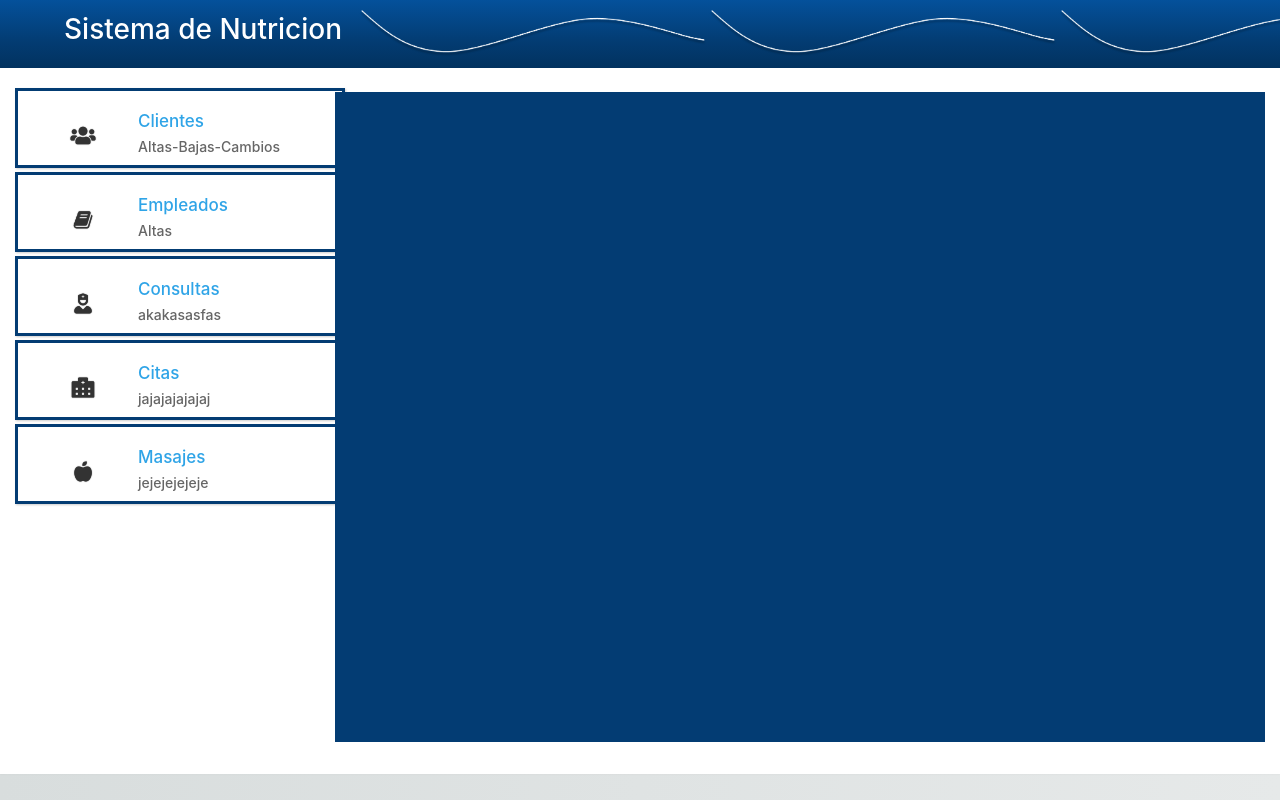
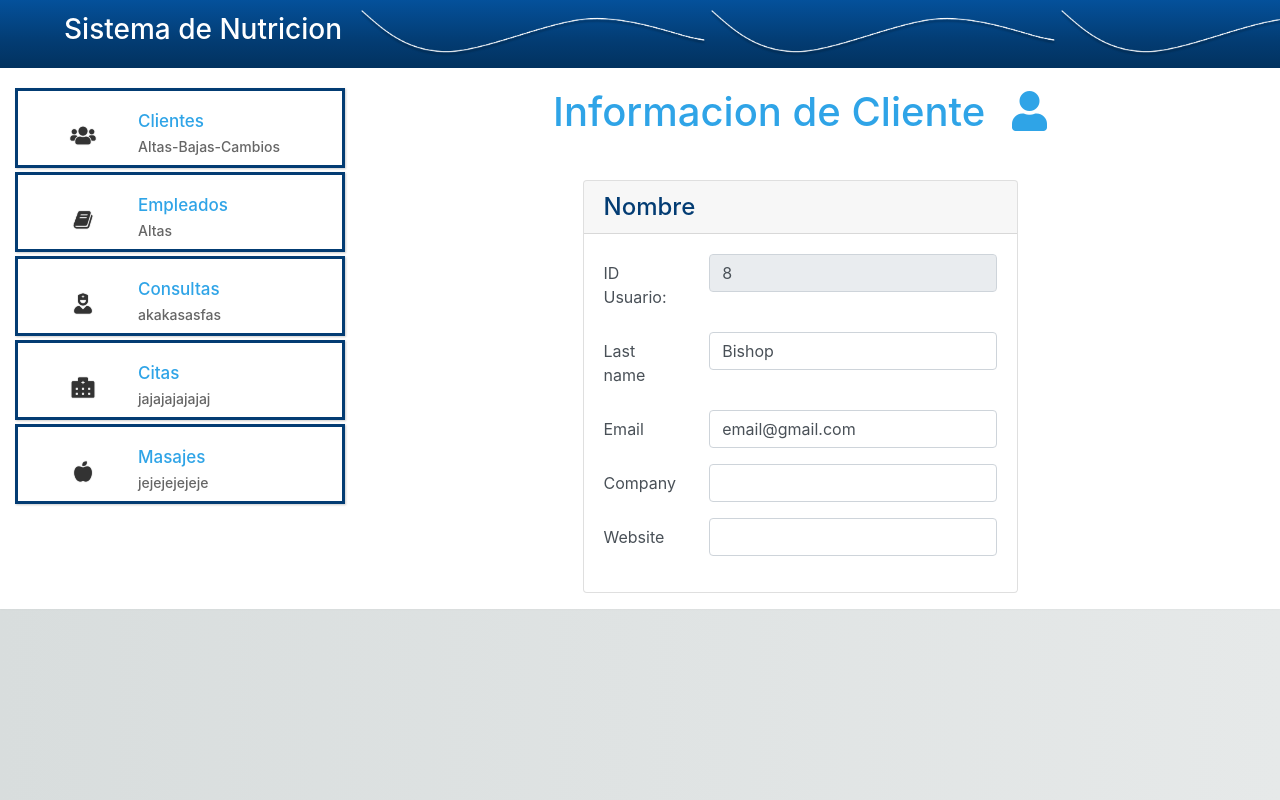
Before and after one commit to samisuras/NutritionalDesktopApp, an Electron app: page public/index.html at #!/detallesCTE in a window 1280 px wide. Shown: the top 800 px of the page. Drawn offline with nearby package versions, Linux system fonts and the light colour scheme; no server answers.

Commit message:
extraccion de clientes a la vista, formulario de informacion de usuario

```diff
--- /dev/null
+++ b/public/components/clientes/detallesCte.html
@@ -0,0 +1,47 @@
+<h1 class="h1">{{m}}  <i class="fas fa-user ml-3"></i></h1>
+<div class="container py-3">
+    <div class="row">
+        <div class="mx-auto col-sm-6">
+            <div class="card">
+                <div class="card-header">
+                    <h4 class="mb-0 text-info">Nombre</h4>
+                </div>
+                <div class="card-body">
+                    <form class="form" role="form" autocomplete="off">
+                        <div class="form-group row">
+                            <label class="col-lg-3 col-form-label form-control-label">ID Usuario:</label>
+                            <div class="col-lg-9">
+                                <input class="form-control" type="text" value="8" disabled>
+                            </div>
+                        </div>
+                        <div class="form-group row">
+                            <label class="col-lg-3 col-form-label form-control-label">Last name</label>
+                            <div class="col-lg-9">
+                                <input class="form-control" type="text" value="Bishop">
+                            </div>
+                        </div>
+                        <div class="form-group row">
+                            <label class="col-lg-3 col-form-label form-control-label">Email</label>
+                            <div class="col-lg-9">
+                                <input class="form-control" type="email" value="email@gmail.com">
+                            </div>
+                        </div>
+                        <div class="form-group row">
+                            <label class="col-lg-3 col-form-label form-control-label">Company</label>
+                            <div class="col-lg-9">
+                                <input class="form-control" type="text" value="">
+                            </div>
+                        </div>
+                        <div class="form-group row">
+                            <label class="col-lg-3 col-form-label form-control-label">Website</label>
+                            <div class="col-lg-9">
+                                <input class="form-control" type="url" value="">
+                            </div>
+                        </div>
+                    </form>
+
+                </div>
+            </div>
+        </div>
+    </div>
+</div>
--- a/public/routing.js
+++ b/public/routing.js
@@ -35,6 +35,10 @@ app.config(function ($routeProvider) {
             templateUrl: './components/clientes/verClientes.html',
             controller: 'verCteCtrl'
         })
+        .when('/detallesCTE', {
+            templateUrl: './components/clientes/detallesCte.html',
+            controller: 'detallesCteCtrl'
+        })
         .otherwise({
             templateUrl: 'components/inicio/inicio.html',
             controller: 'indexController'
@@ -47,8 +51,16 @@ app.controller('indexController', function ($scope) {
 //Separar los controllers
 app.controller('inicioCtrl',  function($scope){
 });
-app.controller('verCteCtrl',  function($scope){
+app.controller('verCteCtrl',  function($scope, $http){
     $scope.titulo = "Ver Clientes";
+
+    $http.get("https://first12354.herokuapp.com/user/clientes", {
+
+    })
+    .then(function (respuesta) {
+        $scope.users = respuesta.data.usuarios;
+        console.log($scope.users);
+    });
 
 });
 app.controller('clientesCtrl', function($scope, $http, $location){
@@ -198,6 +210,19 @@ app.controller('expedienteCtrl', function($scope, $http, $location){
 app.controller('empleadosCtrl', function($scope){
     $scope.m = "Alta de Empleado";
  });
+ app.controller('detallesCteCtrl', function($scope, $http){
+    $scope.m = "Informacion de Cliente";
+
+    $http.get("https://first12354.herokuapp.com/user/cliente/11", {
+
+    })
+    .then(function (respuesta) {
+        console.log(respuesta.data);
+
+
+    });
+
+ });
  app.controller('consultasCtrl',  function($scope){
     $scope.m = "Consultas";
 });
```
Also changed, not shown: public/components/clientes/verClientes.html (+9 -15 lines).
